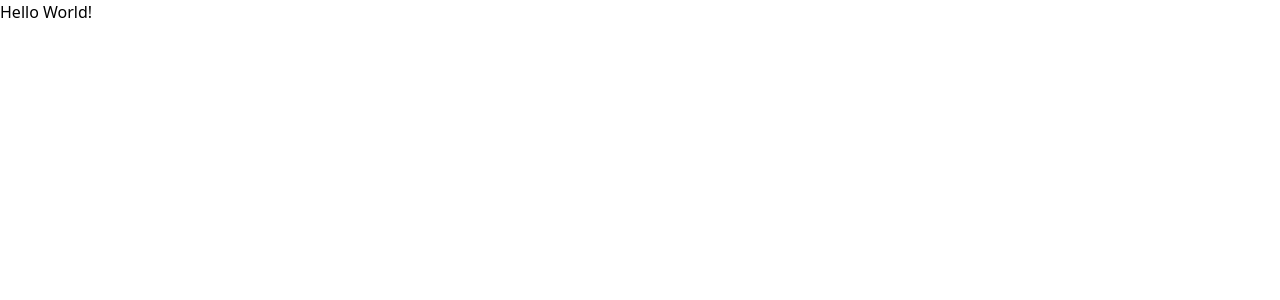
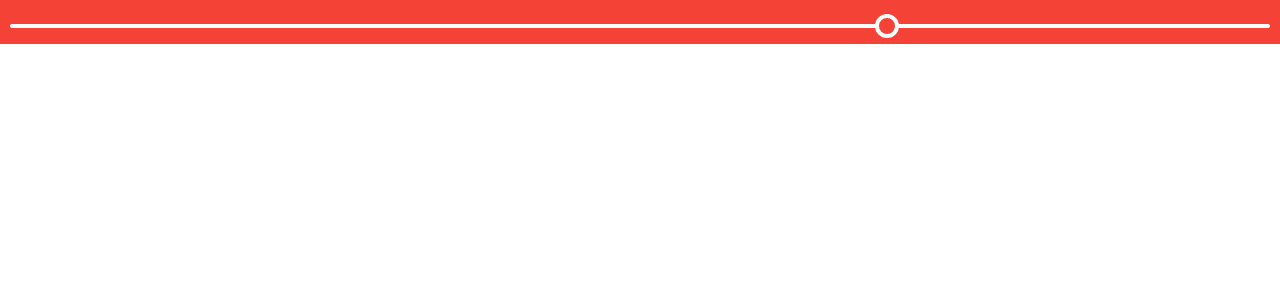
Before and after one commit to mithi/hello-3d-world, a React (Create React App) app: page / in a window 1280 px wide. Shown: the top 300 px of the page. Built offline with nearby package versions, Linux system fonts and the light colour scheme.

Commit message:
feat: Add preliminary slider

```diff
--- a/src/App.tsx
+++ b/src/App.tsx
@@ -1,6 +1,12 @@
 import React from "react"
+import Slider from "./input-components/slider/Slider"
+
 const App = () => {
-    return <div> Hello World! </div>
+    return (
+        <div>
+            <Slider />
+        </div>
+    )
 }
 
 export default App
--- /dev/null
+++ b/src/input-components/slider/Slider.tsx
@@ -0,0 +1,11 @@
+/** @jsx jsx */
+import { jsx } from "@emotion/core"
+import { sliderCss, sliderContainerCss } from "./SliderCss"
+
+const Slider = () => (
+    <div css={sliderContainerCss}>
+        <input css={sliderCss} type="range" min="0" max="100" value="70" />
+    </div>
+)
+
+export default Slider
--- /dev/null
+++ b/src/input-components/slider/SliderCss.tsx
@@ -0,0 +1,29 @@
+/** @jsx jsx */
+import { css } from "@emotion/core"
+
+const sliderCss = css`
+    -webkit-appearance: none;
+    -moz-appearance: none;
+    appearance: none;
+    width: 100%;
+    height: 0.25rem;
+    outline: none;
+    border-radius: 0.25rem;
+    &::-webkit-slider-thumb {
+        -webkit-appearance: none;
+        appearance: none;
+        width: 1.5rem;
+        height: 1.5rem;
+        background-color: #f44336;
+        border: 0.25rem solid #fff;
+        border-radius: 1rem;
+        cursor: pointer;
+    }
+`
+
+const sliderContainerCss = css`
+    padding: 10px;
+    background-color: #f44336;
+`
+
+export { sliderCss, sliderContainerCss }
--- /dev/null
+++ b/src/react-app-env.d.ts
@@ -0,0 +1 @@
+/// <reference types="react-scripts" />
```
